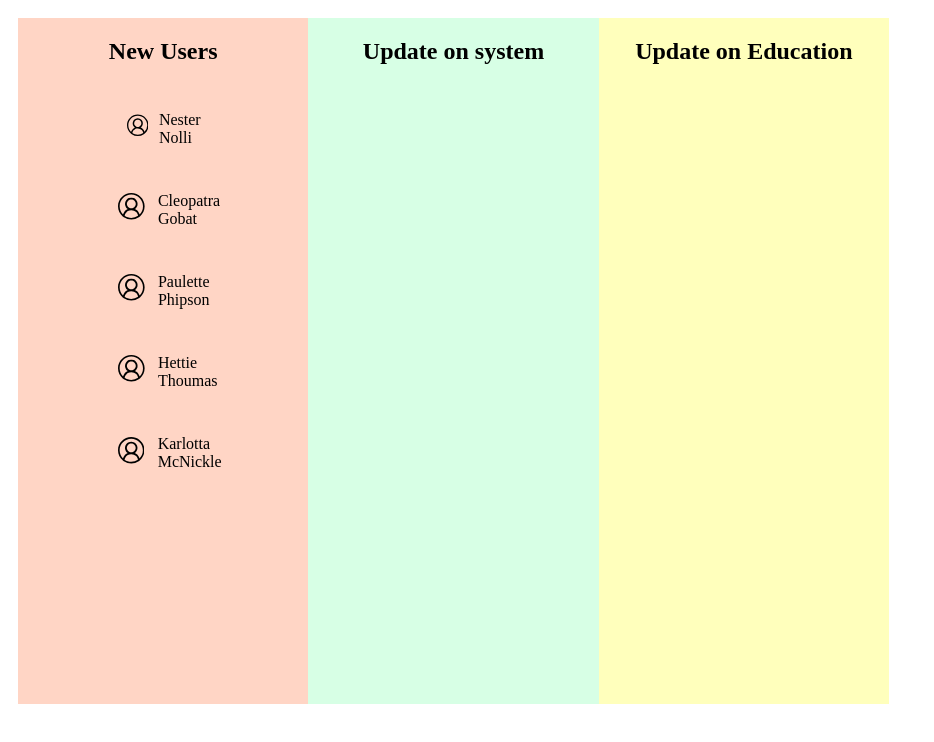
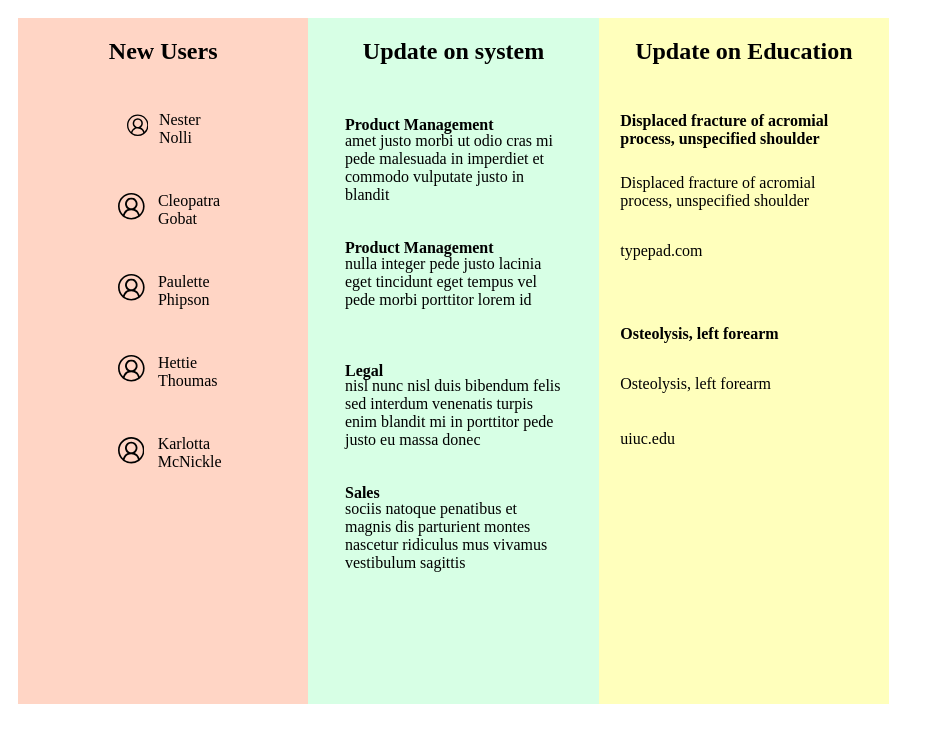
Before and after one commit to geerma/nursing-engineering-hackathon, a React (Vite) app in the folder Web/: page /notifications in a window 1280 px wide. Shown: the top 742 px of the page, without its empty margins (0-934 px from the left). Built offline with nearby package versions, Linux system fonts and the light colour scheme.

Commit message:
notification updated

```diff
--- a/Web/src/pages/Notificationspage/Notificationspage.css
+++ b/Web/src/pages/Notificationspage/Notificationspage.css
@@ -85,6 +85,42 @@
     width: 50%;
 }
 
+#ih5k {
+    width: 237px;
+    height: 122.77780151367188px;
+    flex-direction: column;
+    align-items: stretch;
+    justify-content: space-around;
+}
+
+#i9v3 {
+    min-height: 10%;
+    height: 10px;
+    flex-basis: 25.92%;
+}
+
+#iua2 {
+    flex-direction: column;
+    width: 259px;
+    padding: 5px 5px 5px 5px;
+}
+
+#i5ds {
+    min-height: 20px;
+    margin: 1px 1px 1px 1px;
+}
+
+#iwfe {
+    min-height: 40px;
+    margin: 1px 1px 1px 1px;
+}
+
+#igps {
+    min-height: 20px;
+    margin: 1px 1px 1px 1px;
+}
+
+
 @media (max-width: 768px) {
     .gjs-row {
         flex-wrap: wrap;
--- a/Web/src/pages/Notificationspage/Notificationspage.jsx
+++ b/Web/src/pages/Notificationspage/Notificationspage.jsx
@@ -1,7 +1,9 @@
 import React, { useState } from 'react'
 import "./Notificationspage.css"
 import { VscAccount } from "react-icons/vsc";
-import newUsers from "./newusers.json"
+import newUsers from "./new-users.json"
+import systemUpdate from "./system-update.json"
+import educationUpdate from "./education-update.json"
 
 const Notificationspage = () => {
 
@@ -24,9 +26,36 @@ const Notificationspage = () => {
     </div>
       <div className="gjs-cell" id="ic6b">
         <h2>Update on system</h2>
+                {
+          systemUpdate.map((item) => (
+                <div className="gjs-row" id="ih5k" key={item.id}>
+                  <div className="gjs-cell" id="i9v3">
+                    <h4>{item.title}</h4>
+                  </div>
+                  <div className="gjs-cell" id="i3fd">
+                <p>{item.description}</p>
+                  </div>
+              </div>
+          ))
+        }
     </div>
       <div className="gjs-cell" id="i1fco">
         <h2>Update on Education</h2>
+                        {
+          educationUpdate.map((item) => (
+              <div className="gjs-row" id="iua2">
+              <div className="gjs-cell" id="i5ds">
+                <h4>{item.title}</h4>
+                </div>
+              <div className="gjs-cell" id="iwfe">
+                <p>{item.description}</p>
+                </div>
+              <div className="gjs-cell" id="igps">
+                <p>{item.url}</p>
+                </div>
+              </div>
+          ))
+        }
     </div>
   </div>
 
--- /dev/null
+++ b/Web/src/pages/Notificationspage/education-update.json
@@ -0,0 +1,14 @@
+[
+    {
+        "id": "65881",
+        "title": "Displaced fracture of acromial process, unspecified shoulder",
+        "description": "Displaced fracture of acromial process, unspecified shoulder",
+        "url": "typepad.com"
+    },
+    {
+        "id": "71784",
+        "title": "Osteolysis, left forearm",
+        "description": "Osteolysis, left forearm",
+        "url": "uiuc.edu"
+    }
+]
--- /dev/null
+++ b/Web/src/pages/Notificationspage/system-update.json
@@ -0,0 +1,22 @@
+[
+    {
+        "id": 1,
+        "title": "Product Management",
+        "description": "amet justo morbi ut odio cras mi pede malesuada in imperdiet et commodo vulputate justo in blandit"
+    },
+    {
+        "id": 2,
+        "title": "Product Management",
+        "description": "nulla integer pede justo lacinia eget tincidunt eget tempus vel pede morbi porttitor lorem id"
+    },
+    {
+        "id": 3,
+        "title": "Legal",
+        "description": "nisl nunc nisl duis bibendum felis sed interdum venenatis turpis enim blandit mi in porttitor pede justo eu massa donec"
+    },
+    {
+        "id": 4,
+        "title": "Sales",
+        "description": "sociis natoque penatibus et magnis dis parturient montes nascetur ridiculus mus vivamus vestibulum sagittis"
+    }
+]
```
Also changed, not shown: Web/src/pages/Notificationspage/educationupdate.json (deleted), Web/src/pages/Notificationspage/new-users.json (renamed from Web/src/pages/Notificationspage/newusers.json), Web/src/pages/Notificationspage/systemupdate.json (deleted).
